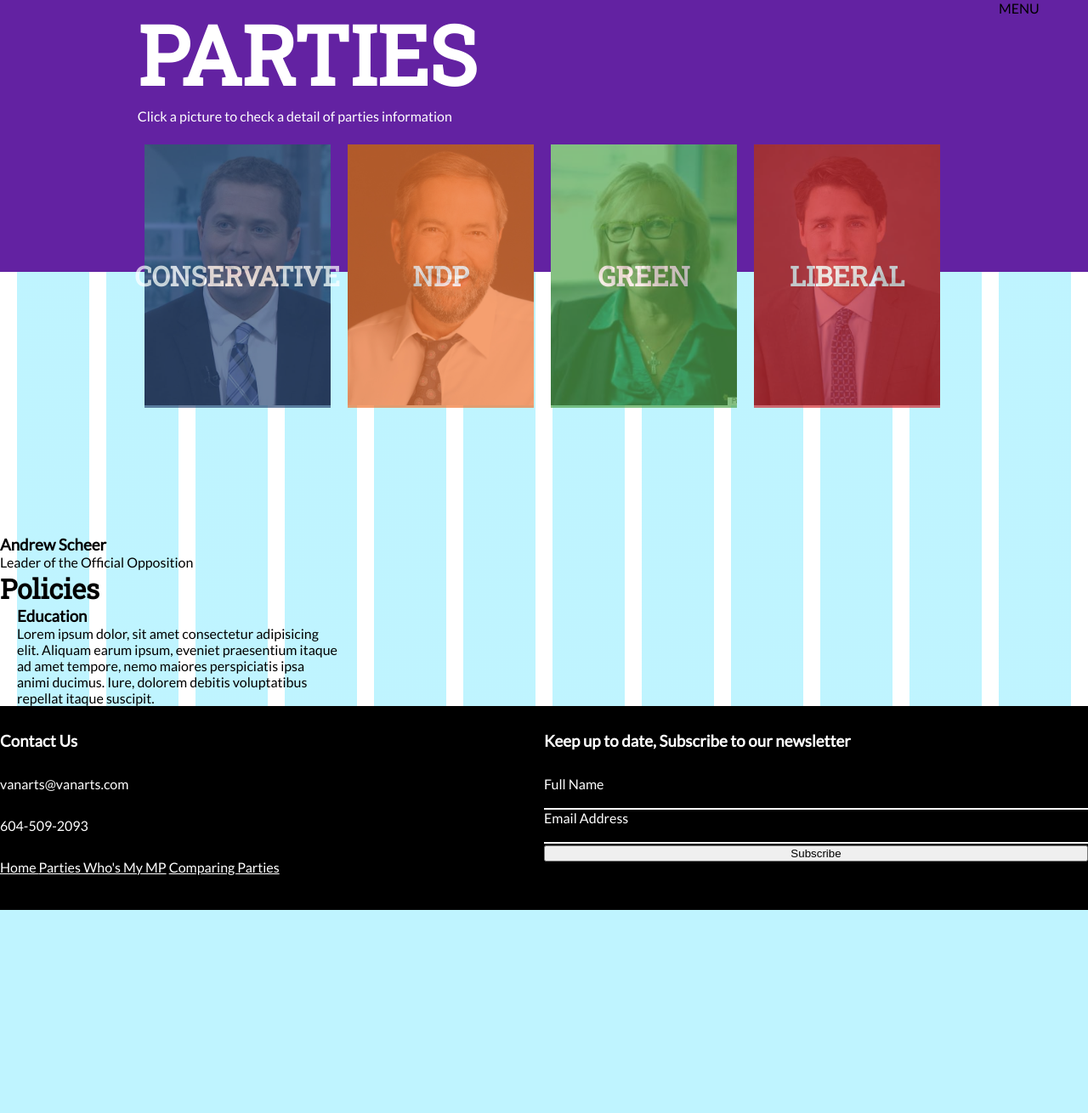
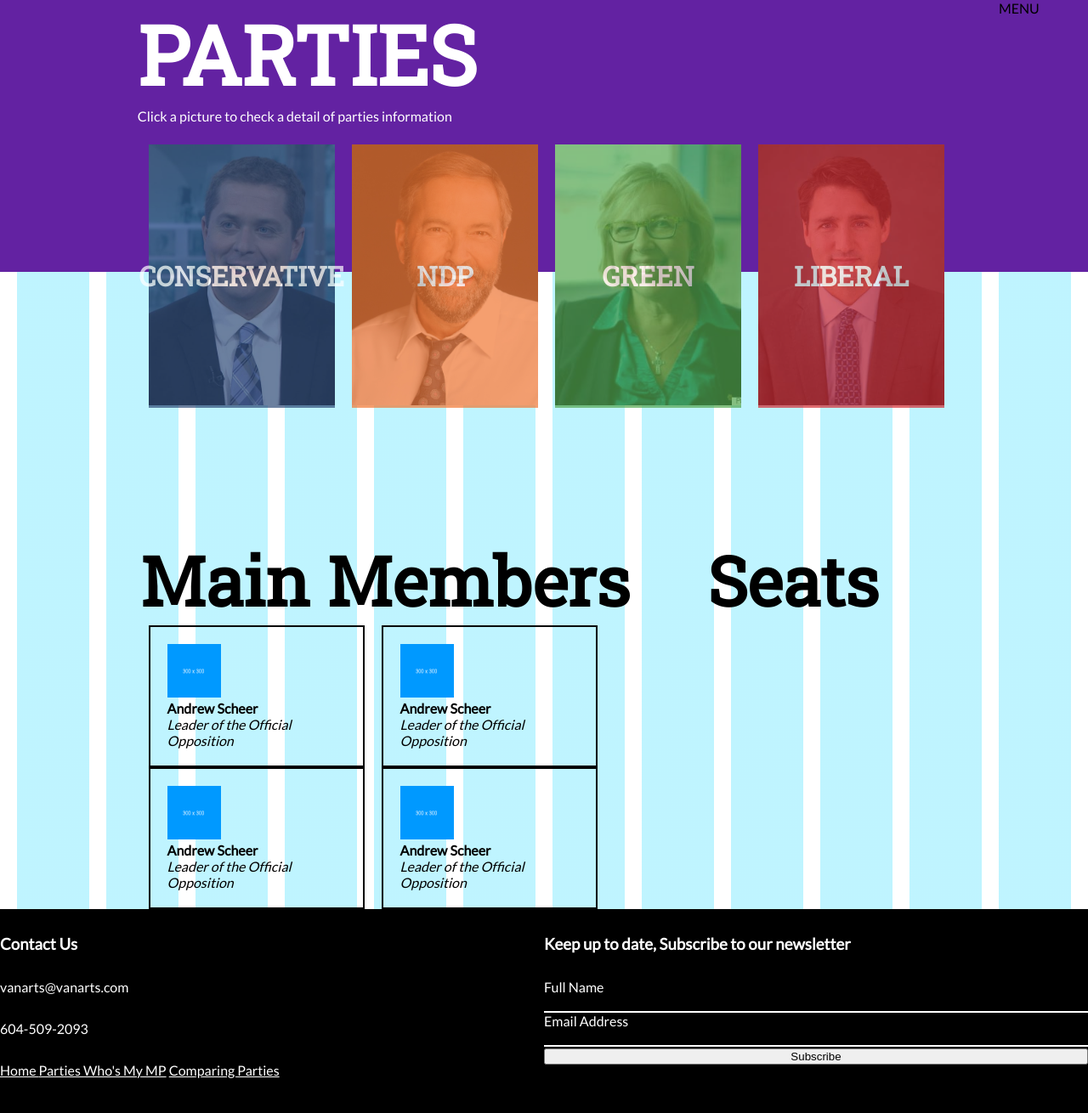
Before and after one commit to tak4822/Agile-Green-Team, a PHP site: page /parties.php in a window 1280 px wide. Shown: the whole page at 85% size. Before the commit the page ends 1071 px from the top, so only its background shows below. Run offline with PHP 8.4, Linux system fonts and the light colour scheme; some libraries are stand-ins or nearby versions.

Commit message:
Party page functionality

```diff
--- a/css/main.css
+++ b/css/main.css
@@ -20,7 +20,7 @@ h1 {
   text-transform: uppercase; }
 
 h2 {
-  font-size: 2rem; }
+  font-size: 5rem; }
 
 h3, h4, h5, p {
   font-family: "Lato", sans-serif; }
@@ -36,6 +36,9 @@ h3, h4, h5, p {
 
 .white, .pageHeader {
   color: white; }
+
+.italic, .member__title {
+  font-style: italic; }
 
 /*-------------NAV BAR -------*/
 /*SIDE NAV */
@@ -203,7 +206,7 @@ body {
   width: calc(83.3333333333% - 36.6666666667px);
   float: left;
   margin-left: 20px;
-  margin-left: calc(10.8333333333% - 22.1666666667px + 40px); }
+  margin-left: calc(11.25% - 22.25px + 40px); }
 
 .partyWrapper:after {
   content: "";
@@ -219,6 +222,8 @@ body {
   transform: translateY(-150px); }
   .partyContainer__item .partyContainer__img {
     width: 100%; }
+  .partyContainer__item h2 {
+    font-size: 2rem; }
 
 .partyContainer__img--overlay {
   position: absolute;
@@ -234,30 +239,60 @@ body {
     z-index: 3;
     opacity: 1; }
 
+#red--overlay, #orange--overlay, #green--overlay, #blue--overlay, .overlay--opacity {
+  opacity: 0.7; }
+
+#red--overlay {
+  background: #d22e35; }
+
+#orange--overlay {
+  background: #f27733; }
+
+#green--overlay {
+  background: #53a64e; }
+
+#blue--overlay {
+  background: #2e4b77; }
+
 .partyInfo:after {
   content: "";
   display: table;
   clear: both; }
 
-.policyItem {
-  width: calc(33.3333333333% - 26.6666666667px);
+.partyInfo__memberContainer {
+  width: calc(58.3333333333% - 31.6666666667px);
+  float: left;
+  margin-left: 20px;
+  margin-left: calc(11.25% - 22.25px + 40px); }
+  .partyInfo__memberContainer h2 {
+    margin-left: 1.5%; }
+
+.partyInfo__member {
+  border: 2px solid black;
+  padding: 20px 20px;
+  width: calc(41.6666666667% - 28.3333333333px);
   float: left;
   margin-left: 20px; }
+  .partyInfo__member img {
+    width: 30%; }
+  .partyInfo__member h3 {
+    font-size: 2rem; }
 
-#red, #orange, #green, #blue, .overlay--opacity {
-  opacity: 0.7; }
+.memberInfo {
+  display: inline-block;
+  float: right; }
 
-#red {
-  background: #d22e35; }
+.policyItem {
+  width: calc(25% - 25px);
+  float: left;
+  margin-left: 20px;
+  margin-left: calc(8.3333333333% - 21.6666666667px + 40px); }
 
-#orange {
-  background: #f27733; }
-
-#green {
-  background: #53a64e; }
-
-#blue {
-  background: #2e4b77; }
+.partyInfo__leaderContainer {
+  width: calc(58.3333333333% - 31.6666666667px);
+  float: left;
+  margin-left: 20px;
+  margin-left: calc(8.3333333333% - 21.6666666667px + 40px); }
 
 .party__label {
   display: inline-block;
--- a/js/party.js
+++ b/js/party.js
@@ -1,6 +1,5 @@
 
 $(function(){
-
 
         //FETCH PARTY INFORMATION
         var myAjax = $.ajax({
@@ -13,7 +12,7 @@ $(function(){
             }
         })
 
-
+        //CLICK FUNCTION FOR EACH IMAGE
         $('.partyContainer__img--overlay').click(function(){
             var objIndex = $(this).data('index');
             console.log(objIndex);
@@ -56,6 +55,19 @@ $(function(){
         //DISPLAY ON PAGE
         function displayInfo (cur){
 
+            //MAIN MEMBERS SECTION *** NEED TO CROP IMAGES
+
+            for (var i = 0; i < cur.prominentMembers.length; i += 1 ){
+                var cMem = cur.prominentMembers[i];
+                var currentClass = ".member" + i;
+                var currentImage = "img/" + cMem.image;
+                console.log(currentImage + currentClass);
+                $(currentClass).find("img").attr({'src': currentImage, 'alt' : 'an image of ' + cMem.name});
+                $(currentClass + " h4").text(cMem.name);
+                $(currentClass + "p").text(cMem.position);
+
+            }
+
             $('#history').html("<h2> History of " + cur.name + "</h1> <p>" + cur.history + "<p>" );
 
 
@@ -66,6 +78,13 @@ $(function(){
                 }
 
                 console.log(policyCont);
+
+
+                $
+
+
+
+
 
 
             $('#policies').html(
@@ -81,5 +100,10 @@ $(function(){
             // currentObj = $(this).data('object-name');
             // console.log(currentObj);
 
+
+            function createDiv (obj, c ) {
+                var element = "<div class='"+c+"'>";
+                element += ""
+            }
 })
 })
--- a/parties.php
+++ b/parties.php
@@ -15,25 +15,25 @@
         <section class='partyContainer'>
         <article class='partyContainer__item'>
             <img src='img/andrew-scheer.jpg' class='partyContainer__img' data-index=1>
-            <div class='partyContainer__img--overlay' id='blue' data-index=1>
+            <div class='partyContainer__img--overlay' id='blue--overlay' data-index=1>
               <h2> Conservative</h2>
             </div>
           </article>
           <article class='partyContainer__item'>
             <img src='img/thomas-mulcair.jpg' class='partyContainer__img' data-index=3>
-              <div class='partyContainer__img--overlay' id='orange' data-index=3>
+              <div class='partyContainer__img--overlay' id='orange--overlay' data-index=3>
               <h2> NDP</h2>
               </div><br>
           </article>
           <article class='partyContainer__item'>
             <img src='img/elizabeth-may.jpg' class='partyContainer__img' data-index=2>
-            <div class='partyContainer__img--overlay' id='green' data-index=2>
+            <div class='partyContainer__img--overlay' id='green--overlay' data-index=2>
               <h2> Green</h2>
             </div>
           </article>
           <article class='partyContainer__item'>
           <img src='img/justin-trudeau.jpg' class='partyContainer__img' data-index=0>
-            <div class='partyContainer__img--overlay' id='red' data-index=0>
+            <div class='partyContainer__img--overlay' id='red--overlay' data-index=0>
               <h2> Liberal</h2>
             </div>
           </article>
@@ -41,11 +41,48 @@
       </div>
 
       <section class='partyInfo'>
+        <div class='partyInfo__memberContainer'>
+          <h2> Main Members </h2>
+          <article class='partyInfo__member member1'>
+            <img src='img/fff.png' alt='an image of'>
+            <div class='member__name'>
+              <h4>Andrew Scheer</h4>
+              <p class='member__title'>Leader of the Official Opposition</p>
+            </div>
+          </article>
+          <article class='partyInfo__member member2'>
+            <img src='img/fff.png' alt='an image of'>
+            <div class='member__name'>
+              <h4>Andrew Scheer</h4>
+              <p class='member__title'>Leader of the Official Opposition</p>
+            </div>
+          </article>
+          <article class='partyInfo__member member3'>
+            <img src='img/fff.png' alt='an image of'>
+            <div class='member__name'>
+              <h4>Andrew Scheer</h4>
+              <p class='member__title'>Leader of the Official Opposition</p>
+            </div>
+          </article>
+          <article class='partyInfo__member member4'>
+            <img src='img/fff.png' alt='an image of'>
+            <div class='member__name'>
+              <h4>Andrew Scheer</h4>
+              <p class='member__title'>Leader of the Official Opposition</p>
+            </div>
+          </article>
+        </div>
+
+        <div class='partyInfo__seatContainer'>
+          <h2> Seats </h2>
+        </div>
 
 
 
-      <div class='partyInfo__leaderContainer'>
-        <h3 class='partyInfo__leader'>Andrew Scheer</h3>
+
+
+
+          <!-- <h3 class='partyInfo__leader'>Andrew Scheer</h3>
           <p class='partyInfo__title'>Leader of the Official Opposition </p>
         </div>
 
@@ -54,7 +91,7 @@
         <article class='policyItem'>
           <h3> Education </h3>
           <p> Lorem ipsum dolor, sit amet consectetur adipisicing elit. Aliquam earum ipsum, eveniet praesentium itaque ad amet tempore, nemo maiores perspiciatis ipsa animi ducimus. Iure, dolorem debitis voluptatibus repellat itaque suscipit.</p>
-      </article>
+        </article> -->
 
 
 
--- a/scss/partials/base.scss
+++ b/scss/partials/base.scss
@@ -44,7 +44,7 @@ h1 {
   text-transform:uppercase;
 }
 h2 {
-  font-size: 2rem;
+  font-size: 5rem;
 }
 h3, h4, h5, p {
   font-family:$body;
@@ -64,3 +64,7 @@ h3, h4, h5, p {
 .white {
   color:white;
 }
+
+.italic {
+  font-style:italic;
+}
--- a/scss/parties.scss
+++ b/scss/parties.scss
@@ -8,18 +8,18 @@ body {
     background:$purple;
     @extend .white;
 }
-
 .pageHeader__text {
     @include grid-column(8);
     @include grid-push(1.35);
 }
+
+
 .partyPageContainer {
     width:95%;
 }
-
 .partyContainer {
     @include grid-column(10);
-    @include grid-push(1.3);
+    @include grid-push(1.35);
 }
 
 .partyWrapper {
@@ -34,6 +34,10 @@ body {
 
     .partyContainer__img {
         width:100%;
+    }
+
+    h2 {
+        font-size:2rem;
     }
 }
 .partyContainer__img--overlay {
@@ -55,33 +59,100 @@ body {
 
     }
 }
+
+#red--overlay, #orange--overlay, #green--overlay, #blue--overlay, .overlay--opacity {
+    opacity:0.7;
+}
+#red--overlay {
+    background: $red;
+}
+#orange--overlay {
+    background:$orange;
+}
+#green--overlay {
+    background:$green;
+}
+#blue--overlay {
+    background:$blue;
+}
+
 .partyInfo {
     @include clearfix;
 }
-.policyItem {
-    @include grid-column(4);
+
+.partyInfo__memberContainer {
+    @include grid-column(7);
+    @include grid-push(1.35);
+
+    h2 {
+        margin-left:1.5%;
+    }
 }
 
-#red, #orange, #green, #blue, .overlay--opacity {
-    opacity:0.7;
+.partyInfo__member {
+    border: 2px solid black;
+    padding:20px 20px;
+    @include grid-column(5);
+    img {
+        width:30%;
+    }
+    h3 {
+        font-size:2rem;
+    }
+
 }
-#red {
-    background: $red;
+
+.memberInfo {
+    display:inline-block;
+    float:right;
 }
-#orange {
-    background:$orange;
-}
-#green {
-    background:$green;
-}
-#blue {
-    background:$blue;
+
+.member__title {
+    @extend .italic;
 }
 
 
 
 
-// .partyInfo {
 
 
-// }
+
+
+
+
+
+
+
+
+
+
+
+
+
+
+
+
+
+
+
+
+
+
+
+
+
+
+
+.policyItem {
+
+
+    @include grid-column(3);
+    @include grid-push(1);
+
+}
+
+.partyInfo__leaderContainer {
+
+    @include grid-column(7);
+    @include grid-push(1);
+}
```
Also changed, not shown: 1 other file. Lines whose indentation alone changed are shown as unchanged.
